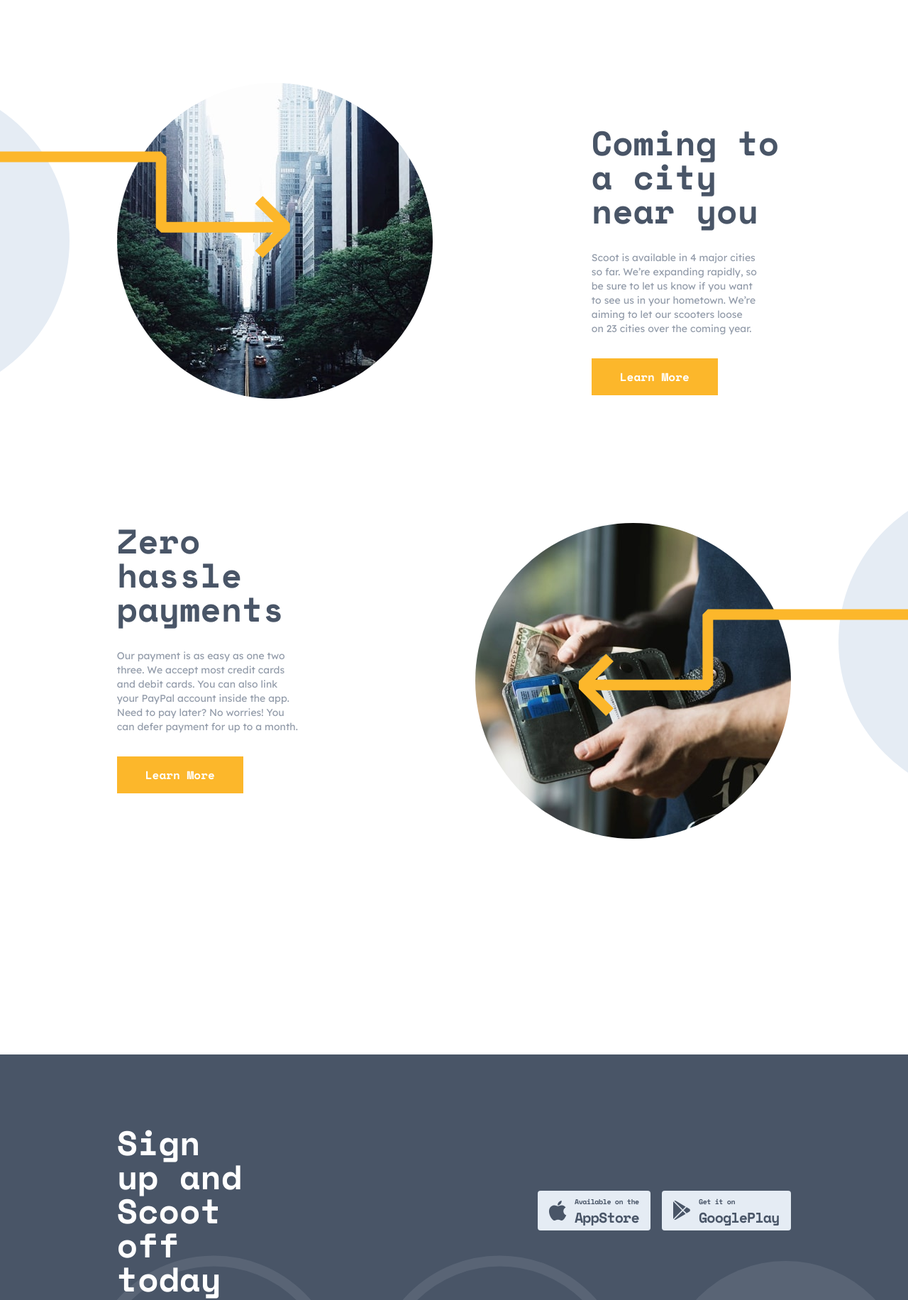
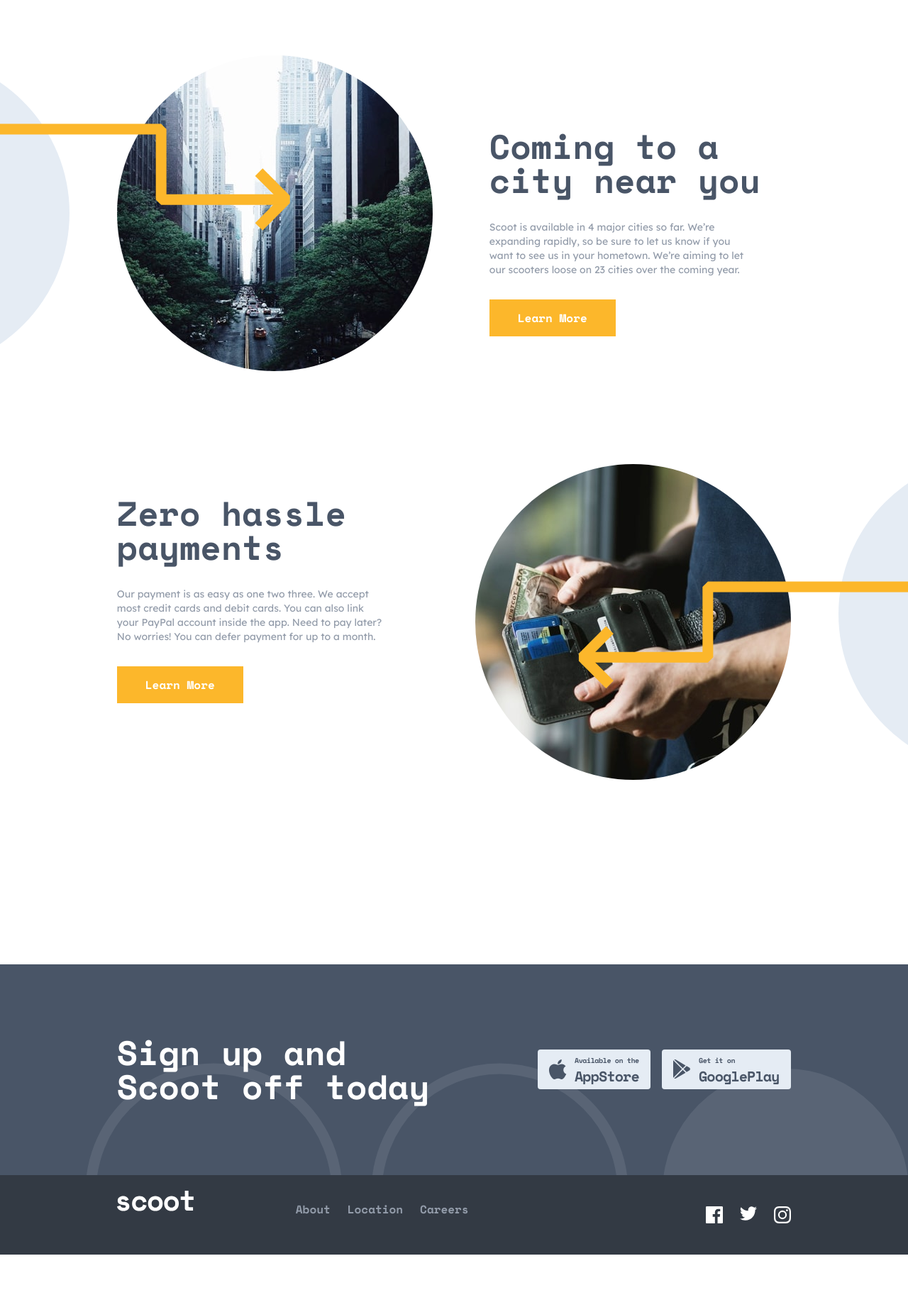
Before and after one commit to yawsamcode/scoot-multi-page-website, a website: page public/index.html in a window 1280 px wide. Shown: the part 1633-3465 px from the top of the page at 71% size. After the commit the page ends 3401 px from the top, so only its background shows below. Drawn offline with nearby package versions, Linux system fonts and the light colour scheme.

Commit message:
Fix app icon gap

```diff
--- a/public/index.html
+++ b/public/index.html
@@ -139,7 +139,7 @@
 <section class="px-6 md:px-[6rem] lg:px-[10.3rem] flex flex-col justify-center items-center pt-[7.5rem] gap-[7.5rem] text-center">
 
   <!-- Easy to use riding telemetry -->
-  <div class="flex flex-col lg:flex-row-reverse justify-center items-center relative lg:gap-56 ">
+  <div class="flex flex-col lg:flex-row-reverse justify-center items-center relative lg:gap-4 ">
       <img class="rounded-full h-1/2" src="./assets/images/telemetry.jpg" alt="telemetry">
         <div class="lg:flex flex-col items-start lg:text-left">
 
@@ -161,11 +161,9 @@
         </div>
   </div>
 
-
   <!-- Coming to a city near you -->
-<div class="flex flex-col lg:flex-row justify-center items-center relative lg:gap-56 2xl:gap-[37.5rem]">
+<div class="flex flex-col lg:flex-row justify-center items-center relative lg:gap-20">
   <!-- Circle -->
-
   <div class="hidden md:block absolute -z-10 top-0 -left-[26rem] lg:-left-[32rem]"><img src="./assets/patterns/circle.svg" alt=""></div>
 
       <img class="rounded-full h-1/2" src="./assets/images/near-you.jpg" alt="near-you">
@@ -186,7 +184,7 @@
 
 
   <!-- Zero hassle payments -->
-  <div class="relative flex flex-col lg:flex-row-reverse justify-center items-center lg:gap-56 lg:pb-56 max-w-full ">
+  <div class="relative flex flex-col lg:flex-row-reverse justify-center items-center lg:gap-4 lg:pb-56 max-w-full ">
     <!-- Circle -->
     <div class="absolute hidden md:block -z-10 top-0 -right-[26rem] lg:-right-[32rem]"><img src="./assets/patterns/circle.svg" alt=""></div>
 
@@ -211,9 +209,9 @@
 </section>
 
 <!-- App Icon Section  -->
-<section class="px-6 lg:flex lg:gap-[21rem] justify-between mt-6 bg-DarkNavy text-white text-center lg:px-[10.3rem] py-[5.5rem] lg:py-[6.3rem] xl:py-[6.3rem] 2xl:py-[6.3rem] bg-semi-circle bg-no-repeat cover   bg-left-bottom md:bg-right-bottom
+<section class="px-6 lg:flex lg:gap-10 justify-between mt-6 bg-DarkNavy text-white text-center lg:px-[10.3rem] py-[5.5rem] lg:py-[6.3rem] xl:py-[6.3rem] 2xl:py-[6.3rem] bg-semi-circle bg-no-repeat cover bg-left-bottom md:bg-right-bottom
 ">
-  <h2 class="font-SpaceMono font-bold leading-tight text-3xl md:text-5xl md:leading-[3rem] lg:text-left">Sign up and Scoot off today</h2>
+  <h2 class="font-SpaceMono font-bold leading-tight text-3xl md:text-5xl  md:leading-[3rem] lg:text-left">Sign up and Scoot off today</h2>
   <div class="flex justify-center items-center gap-4 mt-10 lg:mt-0">
     <div>
       <svg xmlns="http://www.w3.org/2000/svg" width="159" height="56"><g fill="none" fill-rule="evenodd"><rect width="159" height="56" fill="#E5ECF4" rx="4"/><g fill="#495567" font-family="SpaceMono-Bold, Space Mono" font-weight="bold"><text font-size="20" letter-spacing="-.893" transform="translate(52 8)"><tspan x="0" y="37">AppStore</tspan></text><text font-size="10" letter-spacing="-.446" transform="translate(52 8)"><tspan x="0" y="11">Available on the</tspan></text></g><path fill="#495567" fill-rule="nonzero" d="M34.017 20.533c1.93 0 3.973 1.044 5.428 2.843-4.768 2.594-3.996 9.352.822 11.162-.663 1.457-.98 2.107-1.835 3.398-1.191 1.8-2.869 4.045-4.952 4.06-1.848.02-2.324-1.194-4.833-1.18-2.509.012-3.03 1.201-4.883 1.184-2.08-.018-3.672-2.043-4.863-3.843-3.33-5.033-3.681-10.941-1.627-14.084 1.462-2.231 3.766-3.536 5.93-3.536 2.204 0 3.591 1.2 5.416 1.2 1.77 0 2.848-1.204 5.397-1.204zM33.683 14c.243 1.649-.428 3.264-1.316 4.406-.948 1.226-2.586 2.175-4.17 2.126-.29-1.58.452-3.205 1.353-4.3.988-1.206 2.683-2.132 4.133-2.232z"/></g></svg>
```
Also changed, not shown: public/style.css.
